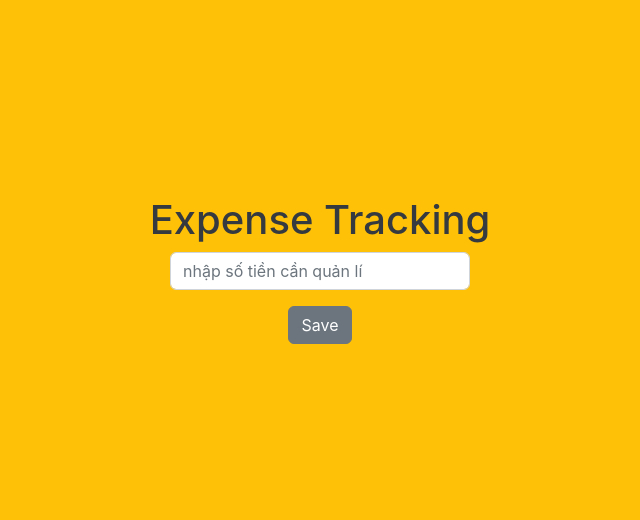
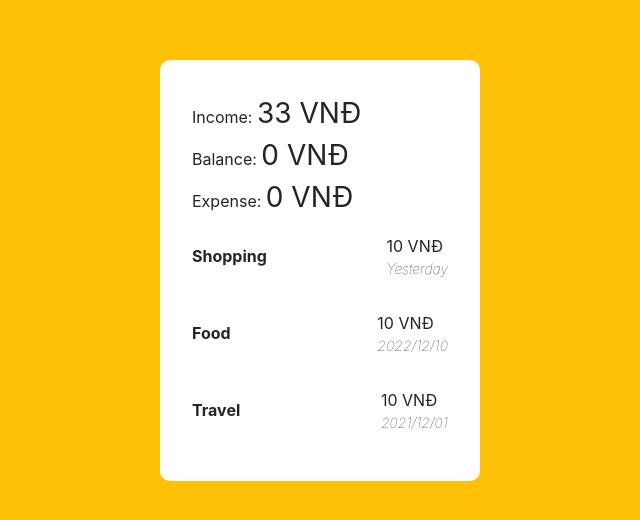
Before and after one commit to haotvicd/expense-tracking, a React (Create React App) app: page /homepage in a window 1280 px wide. Shown: the part 130-650 px from the top of the page, without its empty margins (320-960 px from the left). Built offline with nearby package versions, Linux system fonts and the light colour scheme.

Commit message:
add page, router

```diff
--- a/src/App.js
+++ b/src/App.js
@@ -1,17 +1,17 @@
+import FirstView from 'FirstView';
+import HomePage from 'HomePage';
+import { Route, Routes } from 'react-router-dom'
 import './App.scss'
 
 function App() {
+  return (
+    <div className='app'>
+      <Routes>
+        <Route path="/" element={<FirstView />} />
+        <Route path="/homepage" element={<HomePage />} />
+      </Routes>
+    </div>
 
-  const handleChange = (value) => {
-    console.log(value);
-  }
-
-  return (
-    <div className='homePage'>
-      <h1>Expense Tracking</h1>
-      <input className='form-control' type="number" placeholder='nhập số tiền cần quản lí' onChange={(event) => handleChange(event.target.value)} />
-      <button className='btn btn-secondary mt-3'>Save</button>
-    </div>
   );
 }
 
--- a/src/App.scss
+++ b/src/App.scss
@@ -1,4 +1,4 @@
-.homePage {
+.app {
   width: 100vw;
   height: 100vh;
   background-color: var(--bs-yellow);
@@ -13,3 +13,27 @@
     max-width: 300px;
   }
 }
+
+.homepage {
+  background-color: var(--bs-white);
+  padding: 2rem;
+  border-radius: 10px;
+  min-width: 320px;
+}
+
+.transaction {
+  &__item {
+    display: flex;
+    justify-content: space-between;
+    align-items: center;
+    padding: 1rem 0;
+
+    &-name {
+      font-weight: bold;
+    }
+    &-price {
+      display: flex;
+      flex-direction: column;
+    }
+  }
+}
--- /dev/null
+++ b/src/FirstView.jsx
@@ -0,0 +1,28 @@
+import { useState } from "react";
+import { useNavigate } from "react-router-dom";
+
+const FirstView = () => {
+  const [value, setValue] = useState(0)
+  const navigator = useNavigate();
+
+  const handleSubmit = (event) => {
+    event.preventDefault()
+
+    if (!value) return;
+
+    navigator('/homepage');
+  }
+
+  const handleChange = (e) => {
+    setValue(e.target.value);
+  }
+  return (
+    <form onSubmit={handleSubmit}>
+      <h1>Expense Tracking</h1>
+      <input className='form-control' type="number" placeholder='nhập số tiền cần quản lí' onChange={handleChange} />
+      <button className='btn btn-secondary mt-3'>Save</button>
+    </form>
+  )
+}
+
+export default FirstView;
--- /dev/null
+++ b/src/HomePage.jsx
@@ -0,0 +1,37 @@
+import React from 'react'
+
+const HomePage = () => {
+  return (
+    <div className="homepage">
+      <div className="income">Income: <span className='fs-3'>33 VNĐ</span></div>
+      <div className="balance">Balance: <span className='fs-3'>0 VNĐ</span></div>
+      <div className="expense">Expense: <span className='fs-3'>0 VNĐ</span></div>
+
+      <div className="transaction">
+        <div className="transaction__item">
+          <div className="transaction__item-name">Shopping</div>
+          <div className="transaction__item-price">
+            <span>10 VNĐ</span>
+            <small className='fst-italic fw-lighter'>Yesterday</small>
+          </div>
+        </div>
+        <div className="transaction__item">
+          <div className="transaction__item-name">Food</div>
+          <div className="transaction__item-price">
+            <span>10 VNĐ</span>
+            <small className='fst-italic fw-lighter'>2022/12/10</small>
+          </div>
+        </div>
+        <div className="transaction__item">
+          <div className="transaction__item-name">Travel</div>
+          <div className="transaction__item-price">
+            <span>10 VNĐ</span>
+            <small className='fst-italic fw-lighter'>2021/12/01</small>
+          </div>
+        </div>
+      </div>
+    </div>
+  )
+}
+
+export default HomePage;
--- a/src/index.js
+++ b/src/index.js
@@ -4,12 +4,13 @@ import 'bootstrap/dist/css/bootstrap.min.css';
 import './index.css';
 import App from './App';
 import reportWebVitals from './reportWebVitals';
+import { BrowserRouter } from 'react-router-dom';
 
 const root = ReactDOM.createRoot(document.getElementById('root'));
 root.render(
-  <React.StrictMode>
+  <BrowserRouter>
     <App />
-  </React.StrictMode>
+  </BrowserRouter>
 );
 
 // If you want to start measuring performance in your app, pass a function
```
